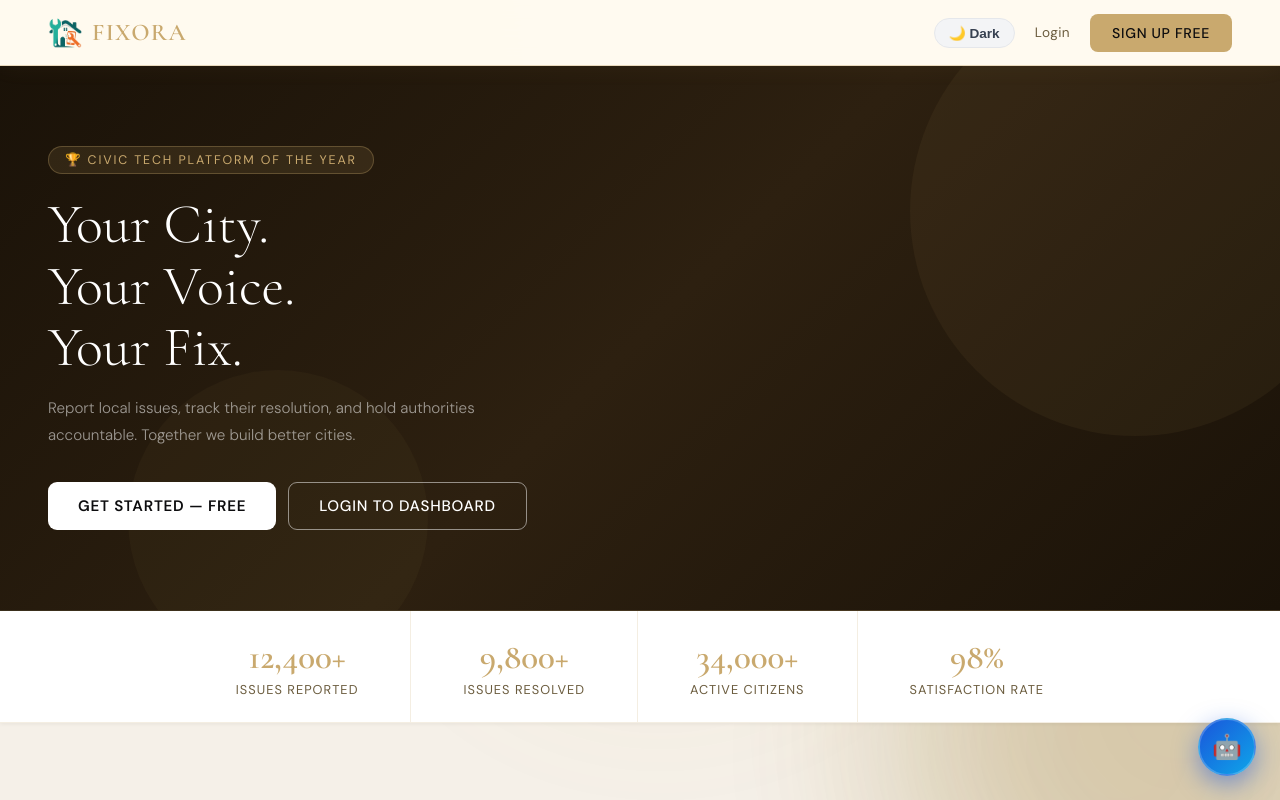
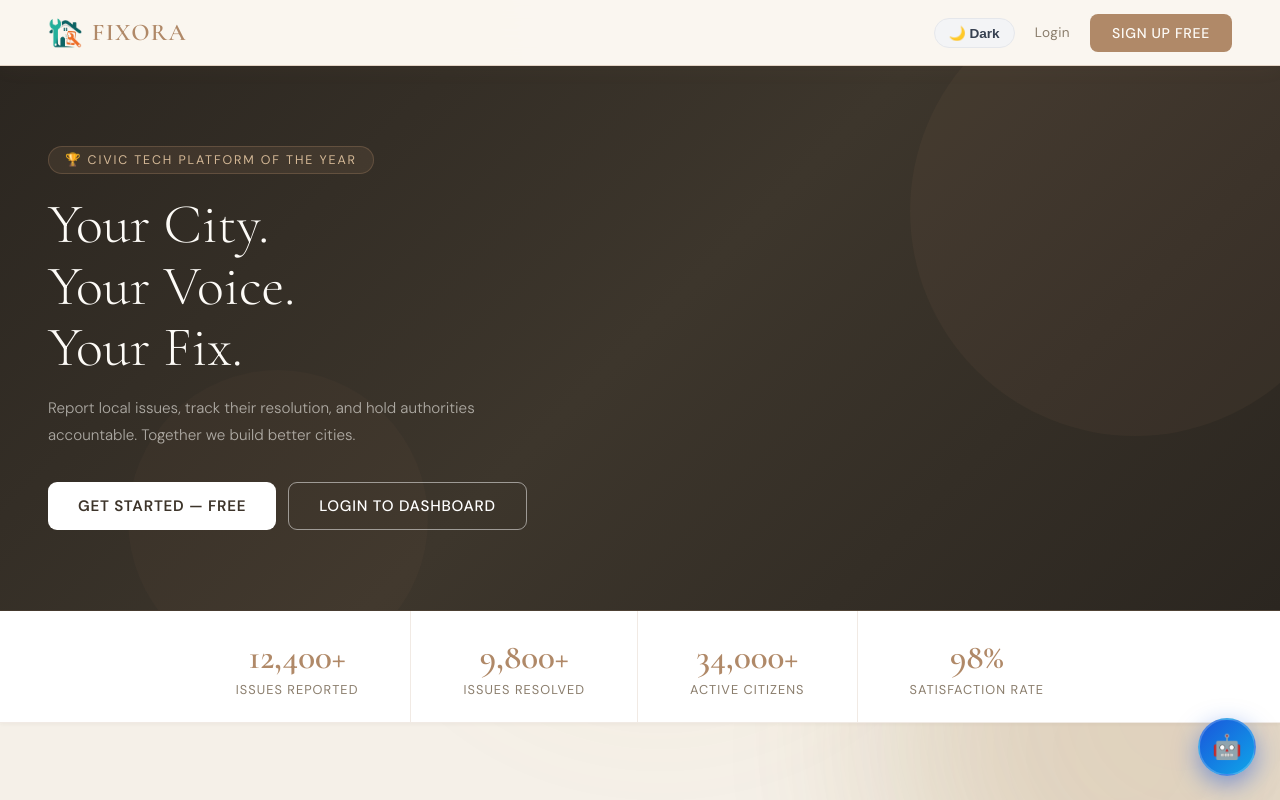
Before and after one commit to Chetna3110/Fixora, a React (Vite) app in the folder client/: page / in a window 1280 px wide. Shown: the top 800 px of the page. Built offline with nearby package versions, Linux system fonts and the light colour scheme.

Commit message:
fixed css

```diff
--- a/client/src/index.css
+++ b/client/src/index.css
@@ -1,108 +1,110 @@
 @import url('https://fonts.googleapis.com/css2?family=Cormorant+Garamond:ital,wght@0,300;0,400;0,600;1,300&family=DM+Sans:wght@300;400;500;600&family=Plus+Jakarta+Sans:wght@400;500;600;700;800&display=swap');
 
-/* ── GOLD LUXURY THEME (default dark) ── */
+/* ── WARM NEUTRAL THEME ── */
 :root {
-  --gold:        #c9a96e;
-  --gold-lt:     #e8d5b0;
-  --gold-dark:   #a8833a;
-  --ink:         #0d0d0f;
-  --slate:       #1a1a24;
-  --panel:       rgba(255,255,255,0.04);
-  --border:      rgba(201,169,110,0.18);
-  --muted:       rgba(255,255,255,0.38);
-  --text-bright: rgba(255,255,255,0.88);
-  --error:       #e07070;
-  --success:     #6ec99a;
+  --gold:        #b08968;
+  --gold-lt:     #d4b896;
+  --gold-dark:   #8a6642;
+  --ink:         #2b2620;
+  --slate:       #3d362c;
+  --panel:       rgba(176,137,104,0.05);
+  --border:      rgba(176,137,104,0.18);
+  --muted:       rgba(61,54,44,0.45);
+  --text-bright: #3d342a;
+  --error:       #c96f5c;
+  --success:     #6ea87e;
 
-  --primary:     #c9a96e;
-  --primary-dark:#a8833a;
-  --text:        #1a1208;
-  --text-muted:  #6b5c3e;
-  --text-faint: #a08c6e;
+  --primary:     #b08968;
+  --primary-dark:#8a6642;
+
+  /* Fallback defaults so pages not wrapped in a theme still render correctly */
+  --text: #3d342a;
+  --text-muted: #8a7d6c;
+  --text-faint: #b3a696;
   --card: #ffffff;
-  --card-border: rgba(201,169,110,0.25);
-  --input-bg: #fdfaf5;
-  --input-border: rgba(201,169,110,0.3);
-  --bg: #f5f0e8;
-  --shadow-lg: 0 8px 30px rgba(0,0,0,0.1);
+  --card-border: rgba(176,137,104,0.2);
+  --input-bg: #fdfbf7;
+  --input-border: rgba(176,137,104,0.25);
+  --bg: #faf6f0;
+  --shadow-lg: 0 8px 30px rgba(60,50,40,0.1);
 }
 
 /* ── LIGHT THEME ── */
 [data-theme="light"] {
-  --bg:                  #f5f0e8;
+  --bg:                  #faf6f0;
   --card:                #ffffff;
-  --card-border:         rgba(201,169,110,0.25);
-  --text:                #1a1208;
-  --text-muted:          #6b5c3e;
-  --text-faint:          #a08c6e;
-  --input-bg:            #fdfaf5;
-  --input-border:        rgba(201,169,110,0.3);
-  --navbar-bg:           rgba(255,250,240,0.97);
-  --navbar-border:       rgba(201,169,110,0.4);
+  --card-border:         rgba(176,137,104,0.2);
+  --text:                #3d342a;
+  --text-muted:          #8a7d6c;
+  --text-faint:          #b3a696;
+  --input-bg:            #fdfbf7;
+  --input-border:        rgba(176,137,104,0.25);
+  --navbar-bg:           rgba(250,246,240,0.97);
+  --navbar-border:       rgba(176,137,104,0.3);
   --dropdown-bg:         #ffffff;
-  --dropdown-border:     rgba(201,169,110,0.2);
-  --dropdown-hover:      rgba(201,169,110,0.08);
-  --dropdown-divider:    rgba(201,169,110,0.12);
-  --shadow:              0 1px 4px rgba(0,0,0,0.06);
-  --shadow-lg:           0 8px 30px rgba(0,0,0,0.1);
-  --shadow-card:         0 1px 3px rgba(0,0,0,0.06), 0 4px 12px rgba(0,0,0,0.05);
+  --dropdown-border:     rgba(176,137,104,0.18);
+  --dropdown-hover:      rgba(176,137,104,0.08);
+  --dropdown-divider:    rgba(176,137,104,0.12);
+  --shadow:              0 1px 4px rgba(60,50,40,0.05);
+  --shadow-lg:           0 8px 30px rgba(60,50,40,0.08);
+  --shadow-card:         0 1px 3px rgba(60,50,40,0.05), 0 4px 12px rgba(60,50,40,0.04);
   --stats-bg:            #ffffff;
-  --stats-border:        rgba(201,169,110,0.2);
-  --nav-link-hover-bg:   rgba(201,169,110,0.1);
-  --nav-link-hover-color:#a8833a;
-  --profile-btn-bg:      rgba(201,169,110,0.12);
-  --profile-btn-border:  rgba(201,169,110,0.3);
-  --profile-btn-color:   #a8833a;
-  --tag-bg:              rgba(201,169,110,0.12);
-  --tag-color:           #a8833a;
+  --stats-border:        rgba(176,137,104,0.18);
+  --nav-link-hover-bg:   rgba(176,137,104,0.1);
+  --nav-link-hover-color:#8a6642;
+  --profile-btn-bg:      rgba(176,137,104,0.1);
+  --profile-btn-border:  rgba(176,137,104,0.25);
+  --profile-btn-color:   #8a6642;
+  --tag-bg:              rgba(176,137,104,0.1);
+  --tag-color:           #8a6642;
   --upvote-bg:           #ffffff;
-  --upvote-border:       rgba(201,169,110,0.25);
-  --section-label-bg:    rgba(201,169,110,0.1);
-  --section-label-border:rgba(201,169,110,0.25);
+  --upvote-border:       rgba(176,137,104,0.2);
+  --section-label-bg:    rgba(176,137,104,0.08);
+  --section-label-border:rgba(176,137,104,0.2);
   --feature-card-bg:     #ffffff;
-  --footer-bg:           #1a1208;
-  --orb1:                #c9a96e;
-  --orb2:                #8b6914;
-  --orb3:                #d4a843;
+  --footer-bg:           #2b2620;
+  --orb1:                #d4b896;
+  --orb2:                #b08968;
+  --orb3:                #e8d9c4;
 }
 
 /* ── DARK THEME ── */
 [data-theme="dark"] {
-  --bg:                  #0d0d0f;
-  --card:                rgba(26,22,14,0.95);
-  --card-border:         rgba(201,169,110,0.15);
-  --text:                rgba(255,255,255,0.88);
-  --text-muted:          rgba(255,255,255,0.45);
-  --text-faint:          rgba(255,255,255,0.25);
+  --bg:                  #221e19;
+  --card:                rgba(40,35,29,0.95);
+  --card-border:         rgba(176,137,104,0.15);
+  --text:                #f0e9df;
+  --text-muted:          rgba(240,233,223,0.5);
+  --text-faint:          rgba(240,233,223,0.28);
   --input-bg:            rgba(255,255,255,0.04);
-  --input-border:        rgba(201,169,110,0.2);
-  --navbar-bg:           rgba(13,13,15,0.97);
-  --navbar-border:       rgba(201,169,110,0.3);
-  --dropdown-bg:         rgba(26,22,14,0.98);
-  --dropdown-border:     rgba(201,169,110,0.15);
-  --dropdown-hover:      rgba(201,169,110,0.08);
-  --dropdown-divider:    rgba(201,169,110,0.08);
-  --shadow:              0 1px 4px rgba(0,0,0,0.4);
-  --shadow-lg:           0 8px 30px rgba(0,0,0,0.5);
-  --shadow-card:         0 1px 3px rgba(0,0,0,0.4), 0 4px 12px rgba(0,0,0,0.3);
-  --stats-bg:            rgba(26,22,14,0.85);
-  --stats-border:        rgba(201,169,110,0.1);
-  --nav-link-hover-bg:   rgba(201,169,110,0.08);
-  --nav-link-hover-color:#e8d5b0;
-  --profile-btn-bg:      rgba(201,169,110,0.1);
-  --profile-btn-border:  rgba(201,169,110,0.2);
-  --profile-btn-color:   #e8d5b0;
-  --tag-bg:              rgba(201,169,110,0.15);
-  --tag-color:           #e8d5b0;
-  --upvote-bg:           rgba(201,169,110,0.06);
-  --upvote-border:       rgba(201,169,110,0.18);
-  --section-label-bg:    rgba(201,169,110,0.1);
-  --section-label-border:rgba(201,169,110,0.2);
-  --feature-card-bg:     rgba(26,22,14,0.9);
-  --footer-bg:           rgba(13,13,15,0.98);
-  --orb1:                #6e3fa3;
-  --orb2:                #c9a96e;
-  --orb3:                #3f5ea3;
+  --input-border:        rgba(176,137,104,0.2);
+  --navbar-bg:           rgba(34,30,25,0.97);
+  --navbar-border:       rgba(176,137,104,0.25);
+  --dropdown-bg:         rgba(40,35,29,0.98);
+  --dropdown-border:     rgba(176,137,104,0.15);
+  --dropdown-hover:      rgba(176,137,104,0.08);
+  --dropdown-divider:    rgba(176,137,104,0.08);
+  --shadow:              0 1px 4px rgba(0,0,0,0.3);
+  --shadow-lg:           0 8px 30px rgba(0,0,0,0.4);
+  --shadow-card:         0 1px 3px rgba(0,0,0,0.3), 0 4px 12px rgba(0,0,0,0.25);
+  --stats-bg:            rgba(40,35,29,0.85);
+  --stats-border:        rgba(176,137,104,0.1);
+  --nav-link-hover-bg:   rgba(176,137,104,0.08);
+  --nav-link-hover-color:#d4b896;
+  --profile-btn-bg:      rgba(176,137,104,0.1);
+  --profile-btn-border:  rgba(176,137,104,0.2);
+  --profile-btn-color:   #d4b896;
+  --tag-bg:              rgba(176,137,104,0.15);
+  --tag-color:           #d4b896;
+  --upvote-bg:           rgba(176,137,104,0.06);
+  --upvote-border:       rgba(176,137,104,0.18);
+  --section-label-bg:    rgba(176,137,104,0.1);
+  --section-label-border:rgba(176,137,104,0.2);
+  --feature-card-bg:     rgba(40,35,29,0.9);
+  --footer-bg:           rgba(20,17,14,0.98);
+  --orb1:                #6e5a45;
+  --orb2:                #b08968;
+  --orb3:                #4a5a45;
 }
 
 * { margin: 0; padding: 0; box-sizing: border-box; }
@@ -123,19 +125,19 @@ body::after {
   position: fixed;
   border-radius: 50%;
   filter: blur(90px);
-  opacity: 0.18;
+  opacity: 0.14;
   pointer-events: none;
   z-index: 0;
   animation: orbDrift 18s ease-in-out infinite alternate;
 }
 body::before {
   width: 600px; height: 600px;
-  background: var(--orb1, #6e3fa3);
+  background: var(--orb1, #d4b896);
   top: -200px; left: -150px;
 }
 body::after {
   width: 500px; height: 500px;
-  background: var(--orb2, #c9a96e);
+  background: var(--orb2, #b08968);
   bottom: -180px; right: -120px;
   animation-delay: -6s;
 }
@@ -156,7 +158,7 @@ body::after {
   display: flex;
   justify-content: space-between;
   align-items: center;
-  box-shadow: 0 1px 24px rgba(201,169,110,0.06);
+  box-shadow: 0 1px 24px rgba(176,137,104,0.05);
   backdrop-filter: blur(20px);
   transition: background 0.4s ease, border-color 0.4s ease;
 }
@@ -206,7 +208,7 @@ body::after {
   background: linear-gradient(135deg, var(--gold), var(--gold-dark));
   border-radius: 50%;
   display: flex; align-items: center; justify-content: center;
-  color: #0d0d0f; font-weight: 700; font-size: 0.82rem;
+  color: #fdfbf7; font-weight: 700; font-size: 0.82rem;
 }
 .profile-dropdown { position: relative; }
 .dropdown-menu {
@@ -256,23 +258,23 @@ body::after {
 
 .btn-primary {
   background: var(--gold);
-  color: #0d0d0f;
+  color: #fdfbf7;
 }
 .btn-primary:hover {
   background: var(--gold-dark);
   transform: translateY(-1px);
-  box-shadow: 0 4px 16px rgba(201,169,110,0.35);
+  box-shadow: 0 4px 16px rgba(176,137,104,0.3);
 }
-.btn-success { background: #6ec99a; color: #0d0d0f; }
-.btn-success:hover { background: #4db87e; transform: translateY(-1px); }
+.btn-success { background: #6ea87e; color: #fdfbf7; }
+.btn-success:hover { background: #56906a; transform: translateY(-1px); }
 .btn-danger { background: var(--error); color: white; }
-.btn-danger:hover { background: #c85555; }
+.btn-danger:hover { background: #b25a48; }
 .btn-outline {
   background: transparent;
   color: var(--gold);
   border: 1.5px solid var(--gold);
 }
-.btn-outline:hover { background: rgba(201,169,110,0.1); }
+.btn-outline:hover { background: rgba(176,137,104,0.1); }
 .btn-ghost {
   background: transparent;
   color: var(--text-muted);
@@ -281,8 +283,8 @@ body::after {
 .btn-ghost:hover { background: var(--nav-link-hover-bg); }
 .btn-lg { padding: 13px 30px; font-size: 0.95rem; border-radius: 9px; }
 .btn:disabled { opacity: 0.5; cursor: not-allowed; transform: none !important; }
-.btn-white { background: white; color: #0d0d0f; font-weight: 600; }
-.btn-white:hover { background: #f5f0e8; transform: translateY(-1px); }
+.btn-white { background: white; color: #3d342a; font-weight: 600; }
+.btn-white:hover { background: #faf6f0; transform: translateY(-1px); }
 .btn-white-outline {
   background: transparent; color: white;
   border: 1.5px solid rgba(255,255,255,0.5); font-weight: 500;
@@ -291,7 +293,7 @@ body::after {
 
 /* ── HERO ── */
 .hero {
-  background: linear-gradient(135deg, #1a1208 0%, #2d2010 50%, #1a1208 100%);
+  background: linear-gradient(135deg, #2b2620 0%, #3d362c 50%, #2b2620 100%);
   min-height: 500px;
   display: flex; align-items: center;
   padding: 80px 48px;
@@ -302,22 +304,22 @@ body::after {
   content: '';
   position: absolute; top: -80px; right: -80px;
   width: 450px; height: 450px;
-  background: rgba(201,169,110,0.06);
+  background: rgba(176,137,104,0.06);
   border-radius: 50%;
 }
 .hero::after {
   content: '';
   position: absolute; bottom: -60px; left: 10%;
   width: 300px; height: 300px;
-  background: rgba(201,169,110,0.04);
+  background: rgba(176,137,104,0.04);
   border-radius: 50%;
 }
 .hero-content { max-width: 600px; position: relative; z-index: 1; }
 .hero-badge {
   display: inline-flex; align-items: center; gap: 6px;
-  background: rgba(201,169,110,0.12);
-  border: 1px solid rgba(201,169,110,0.3);
-  color: var(--gold); padding: 5px 16px; border-radius: 50px;
+  background: rgba(176,137,104,0.12);
+  border: 1px solid rgba(176,137,104,0.3);
+  color: var(--gold-lt); padding: 5px 16px; border-radius: 50px;
   font-size: 0.78rem; font-weight: 400;
   letter-spacing: 0.15em; text-transform: uppercase;
   margin-bottom: 20px;
@@ -325,12 +327,12 @@ body::after {
 .hero h1 {
   font-family: 'Cormorant Garamond', serif;
   font-size: 3.5rem; font-weight: 300;
-  color: white; line-height: 1.1;
+  color: #fdfbf7; line-height: 1.1;
   margin-bottom: 16px;
 }
-.hero h1 em { font-style: italic; color: var(--gold); }
+.hero h1 em { font-style: italic; color: var(--gold-lt); }
 .hero p {
-  font-size: 0.95rem; color: rgba(255,255,255,0.55);
+  font-size: 0.95rem; color: rgba(253,251,247,0.6);
   line-height: 1.8; margin-bottom: 32px; max-width: 480px;
   font-weight: 300;
 }
@@ -357,7 +359,7 @@ body::after {
 .section-label {
   display: inline-block;
   background: var(--section-label-bg);
-  color: var(--gold);
+  color: var(--gold-dark);
   font-size: 0.72rem; font-weight: 400;
   letter-spacing: 0.2em; text-transform: uppercase;
   padding: 5px 16px; border-radius: 50px; margin-bottom: 14px;
@@ -383,7 +385,7 @@ body::after {
   border: 1px solid var(--card-border);
   border-top: 2px solid var(--gold);
 }
-.feature-card:hover { transform: translateY(-4px); box-shadow: 0 8px 32px rgba(201,169,110,0.12); }
+.feature-card:hover { transform: translateY(-4px); box-shadow: 0 8px 32px rgba(176,137,104,0.1); }
 .feature-icon-wrap {
   width: 46px; height: 46px;
   background: var(--section-label-bg);
@@ -421,7 +423,7 @@ body::after {
 }
 .issue-card:hover {
   border-left-color: var(--gold);
-  box-shadow: 0 4px 20px rgba(201,169,110,0.1);
+  box-shadow: 0 4px 20px rgba(176,137,104,0.1);
   transform: translateY(-1px);
 }
 .issue-card-header { display: flex; justify-content: space-between; align-items: flex-start; margin-bottom: 8px; }
@@ -435,9 +437,9 @@ body::after {
 
 /* ── BADGES ── */
 .badge { padding: 3px 11px; border-radius: 50px; font-size: 0.72rem; font-weight: 500; letter-spacing: 0.05em; }
-.badge-pending  { background: rgba(224,112,112,0.12); color: var(--error); border: 1px solid rgba(224,112,112,0.25); }
-.badge-progress { background: rgba(201,169,110,0.12); color: var(--gold);  border: 1px solid rgba(201,169,110,0.25); }
-.badge-resolved { background: rgba(110,201,154,0.12); color: var(--success); border: 1px solid rgba(110,201,154,0.25); }
+.badge-pending  { background: rgba(201,111,92,0.12); color: var(--error); border: 1px solid rgba(201,111,92,0.25); }
+.badge-progress { background: rgba(176,137,104,0.12); color: var(--gold-dark);  border: 1px solid rgba(176,137,104,0.25); }
+.badge-resolved { background: rgba(110,168,126,0.12); color: var(--success); border: 1px solid rgba(110,168,126,0.25); }
 
 .tag {
   background: var(--tag-bg);
@@ -457,7 +459,7 @@ body::after {
   cursor: pointer; color: var(--text-muted);
   transition: all 0.2s; font-family: 'DM Sans', sans-serif;
 }
-.upvote-btn:hover { background: var(--tag-bg); color: var(--gold); border-color: var(--gold); }
+.upvote-btn:hover { background: var(--tag-bg); color: var(--gold-dark); border-color: var(--gold); }
 
 /* ── ANALYTICS ── */
 .analytics-grid {
@@ -510,30 +512,30 @@ body::after {
 }
 .form-input:focus {
   border-color: var(--gold);
-  background: rgba(201,169,110,0.04);
-  box-shadow: 0 0 0 3px rgba(201,169,110,0.08);
+  background: rgba(176,137,104,0.04);
+  box-shadow: 0 0 0 3px rgba(176,137,104,0.08);
 }
 .form-input::placeholder { color: var(--text-faint); }
 .form-input option { background: var(--card); color: var(--text); }
 .form-link { text-align: center; margin-top: 16px; color: var(--text-muted); font-size: 0.88rem; }
-.form-link span { color: var(--gold); cursor: pointer; font-weight: 500; }
+.form-link span { color: var(--gold-dark); cursor: pointer; font-weight: 500; }
 .form-link span:hover { text-decoration: underline; }
 
 .alert-success {
   color: var(--success);
-  background: rgba(110,201,154,0.1);
+  background: rgba(110,168,126,0.1);
   padding: 10px 16px; border-radius: 8px;
   text-align: center; margin-top: 12px;
   font-size: 0.85rem; font-weight: 500;
-  border: 1px solid rgba(110,201,154,0.25);
+  border: 1px solid rgba(110,168,126,0.25);
 }
 .alert-error {
   color: var(--error);
-  background: rgba(224,112,112,0.1);
+  background: rgba(201,111,92,0.1);
   padding: 10px 16px; border-radius: 8px;
   text-align: center; margin-top: 12px;
   font-size: 0.85rem; font-weight: 500;
-  border: 1px solid rgba(224,112,112,0.25);
+  border: 1px solid rgba(201,111,92,0.25);
 }
 
 /* ── EMPTY STATE ── */
@@ -548,14 +550,14 @@ body::after {
 /* ── FOOTER ── */
 .footer {
   background: var(--footer-bg);
-  color: rgba(255,255,255,0.3);
+  color: rgba(253,251,247,0.35);
   text-align: center; padding: 28px;
   font-size: 0.82rem; margin-top: 60px;
   transition: background 0.4s;
   border-top: 1px solid var(--border);
   letter-spacing: 0.05em;
 }
-.footer span { color: var(--gold); font-weight: 500; }
+.footer span { color: var(--gold-lt); font-weight: 500; }
 
 /* ── MINI STAT ── */
 .mini-stat {
@@ -576,8 +578,8 @@ body::after {
 /* ── SCROLLBAR ── */
 ::-webkit-scrollbar { width: 6px; }
 ::-webkit-scrollbar-track { background: transparent; }
-::-webkit-scrollbar-thumb { background: rgba(201,169,110,0.3); border-radius: 3px; }
-::-webkit-scrollbar-thumb:hover { background: rgba(201,169,110,0.5); }
+::-webkit-scrollbar-thumb { background: rgba(176,137,104,0.3); border-radius: 3px; }
+::-webkit-scrollbar-thumb:hover { background: rgba(176,137,104,0.5); }
 
 /* ── SELECTION ── */
-::selection { background: rgba(201,169,110,0.2); color: var(--gold-lt); }
+::selection { background: rgba(176,137,104,0.2); color: var(--gold-dark); }
```
